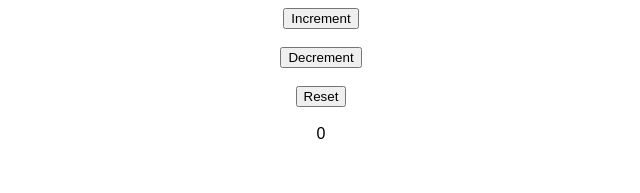
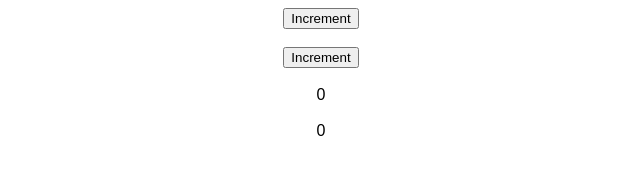
Before and after one commit to arif034/functional-component, a React (Create React App) app: page / in a window 1280 px wide. Shown: the top 193 px of the page, without its empty margins (319-959 px from the left). Built offline with nearby package versions, Linux system fonts and the light colour scheme.

Commit message:
useCallback implemented useCallback implemented

```diff
--- a/src/App.js
+++ b/src/App.js
@@ -1,9 +1,9 @@
 import "./styles.css";
-import UseReducerComponent from "./UseReducerComponent.js";
+import UseCallbackComponent from "./UseCallbackComponent.js";
 function App() {
   return (
     <div className="App">
-      <UseReducerComponent />
+      <UseCallbackComponent />
     </div>
   );
 }
--- /dev/null
+++ b/src/UseCallbackComponent.js
@@ -0,0 +1,31 @@
+import { useCallback, useState } from "react";
+
+function UseCallbackComponent() {
+  const [clickCount, setClickCount] = useState(0);
+  const [moveCount, setMoveCount] = useState(0);
+
+  const clickIncrement = useCallback(() => {
+    console.log("click increment");
+    setClickCount(clickCount + 1);
+  });
+
+  const mouseMoveIncrement = useCallback(() => {
+    console.log("mouse move increment");
+    setMoveCount(moveCount + 1);
+  });
+  return (
+    <div>
+      <button onClick={clickIncrement}>Increment</button>
+      <br />
+      <br />
+      <button onMouseMove={mouseMoveIncrement}>Increment</button>
+      <br />
+      <br />
+      {clickCount}
+      <br />
+      <br />
+      {moveCount}
+    </div>
+  );
+}
+export default UseCallbackComponent;
```
